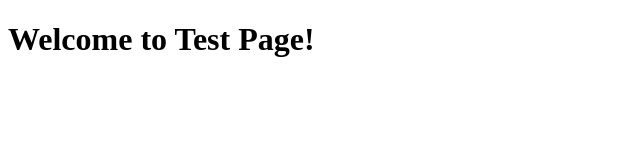
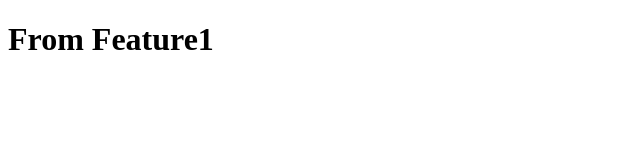
Before and after one commit to reddyfull/azurefunctions, a plain HTML site: page welcome.html in a window 1280 px wide. Shown: the whole page, without its empty margins (0-640 px from the left). Drawn offline with Linux system fonts and the light colour scheme.

Commit message:
Feature Test new html

```diff
--- a/welcome.html
+++ b/welcome.html
@@ -4,6 +4,6 @@
     <title>Welcome to Test Page</title>
 </head>
 <body>
-    <h1>Welcome to Test Page!</h1>
+    <h1>From Feature1</h1>
 </body>
 </html>
```
